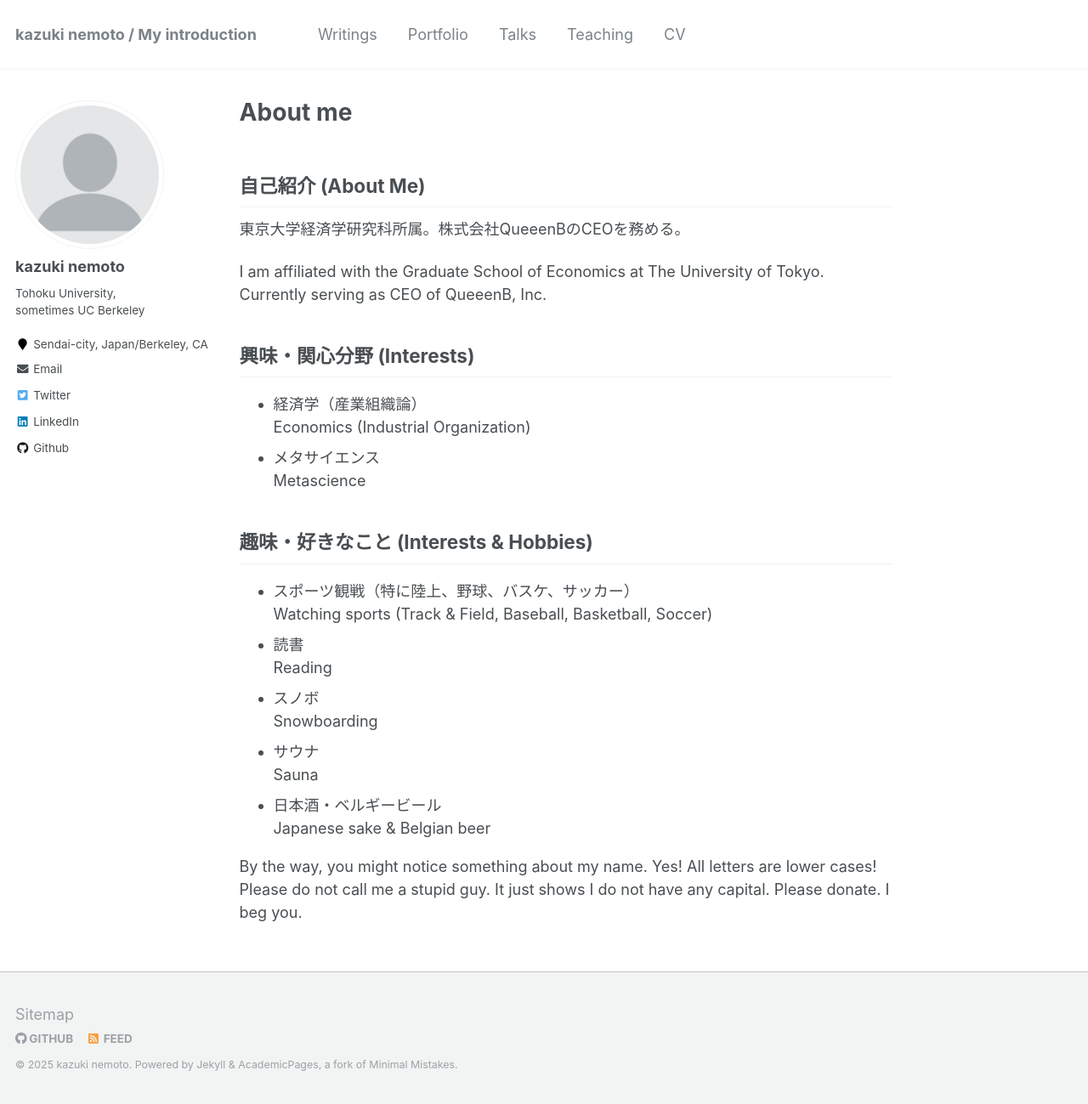
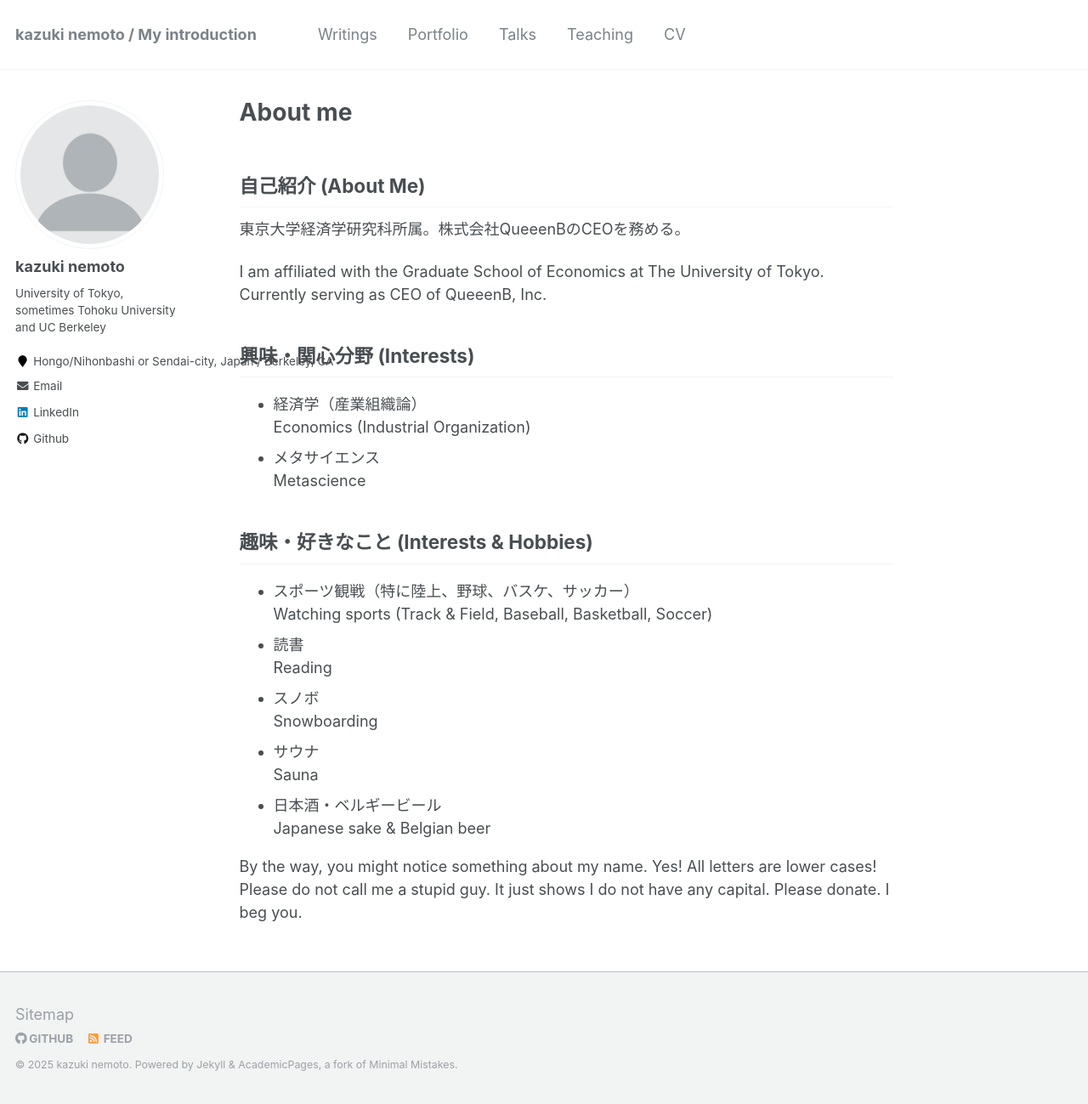
Before and after one commit to kazu-nemoto/kazu-nemoto.github.io, a Jekyll site: the page built from _pages/about.md, in a window 1280 px wide and 1299 px high. Shown: the whole window at 85% size. Built offline with Jekyll 4.4.1, drawn with Linux system fonts in a browser that asks for light colours.

Commit message:
Update _config.yml

```diff
--- a/_config.yml
+++ b/_config.yml
@@ -82,8 +82,8 @@ analytics:
 author:
   name             : "kazuki nemoto"
   avatar           : "profile.png"
-  bio              : "Tohoku University, sometimes UC Berkeley"
-  location         : "Sendai-city, Japan/Berkeley, CA"
+  bio              : "University of Tokyo, sometimes Tohoku University and UC Berkeley"
+  location         : "Hongo/Nihonbashi or Sendai-city, Japan / Berkeley, CA"
   employer         :
   pubmed           :
   googlescholar    :
@@ -109,7 +109,7 @@ author:
   stackoverflow    : # http://stackoverflow.com/users/123456/username
   steam            :
   tumblr           :
-  twitter          : "nimotougou"
+  X                : "nimotougou"
   note             : "https://note.com/nimotougou/"
   weibo            :
   xing             :
```
